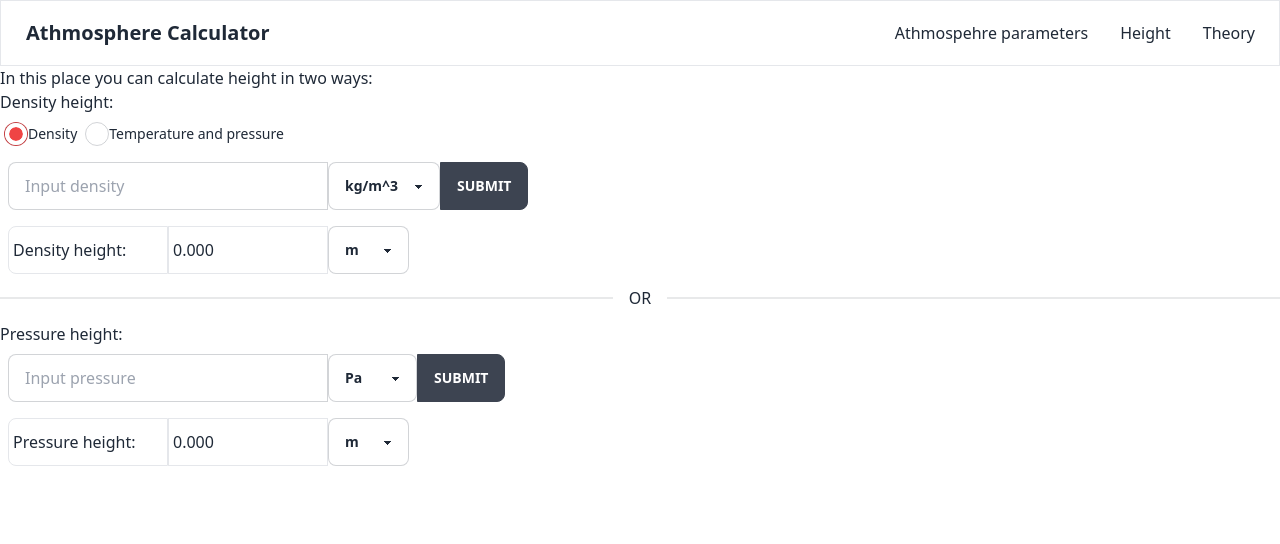
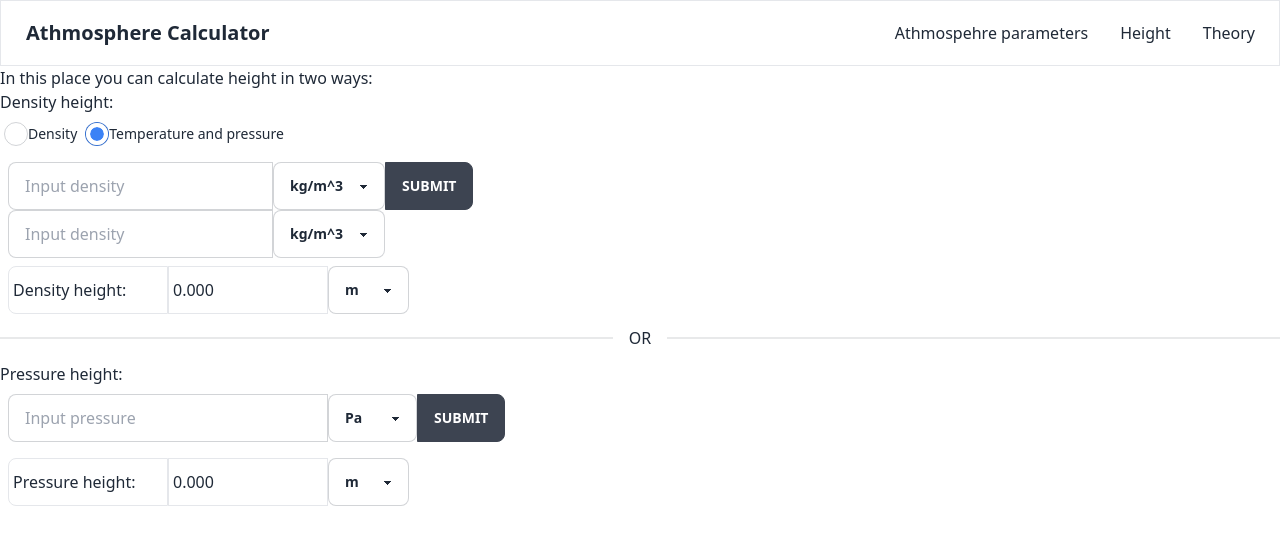
Before and after one commit to LukaszOgrodnik/atmosferaFullApp, a React (Create React App) app in the folder react_app/: page /height in a window 1280 px wide. Both pictures are taken after a click on the radio button 97 px from the left and 134 px from the top of the page. Shown: the top 544 px of the page. Built offline with nearby package versions, Linux system fonts and the light colour scheme.

Commit message:
feat(RadioButtons): add state to radio buttons.

```diff
--- /dev/null
+++ b/react_app/src/components/DoubleInput.js
@@ -0,0 +1,39 @@
+import { useState } from "react";
+import SelectUnit from "./SelectUnit";
+
+const DoubleInput = ({ onSubmit, units, unitType, sendUnit }) => {
+  const [inputHeight, setInputHeight] = useState();
+  const placeholderValue = `Input ${unitType}`;
+  return (
+    <div className="input-group m-2">
+      <div className="control-form">
+        <div className="input-group ">
+          <input
+            type="text"
+            value={inputHeight}
+            placeholder={placeholderValue}
+            onChange={(e) => setInputHeight(e.target.value)}
+            className="input input-bordered w-full max-w-xs"
+          />
+          <SelectUnit unitType={unitType} options={units} sendUnit={sendUnit} />
+        </div>
+        <div className="input-group">
+          <input
+            type="text"
+            value={inputHeight}
+            placeholder={placeholderValue}
+            onChange={(e) => setInputHeight(e.target.value)}
+            className="input input-bordered w-full max-w-xs"
+          />
+          <SelectUnit unitType={unitType} options={units} sendUnit={sendUnit} />
+        </div>
+      </div>
+      <button className="btn" onClick={() => onSubmit(inputHeight, unitType)}>
+        {" "}
+        Submit
+      </button>
+    </div>
+  );
+};
+
+export default DoubleInput;
--- a/react_app/src/components/HeightCalculator.js
+++ b/react_app/src/components/HeightCalculator.js
@@ -1,7 +1,9 @@
 import { useState } from "react";
 import axios from "axios";
+import RadioButtons from "./RadioButtons";
 import InputHeightField from "./InputHeightField";
 import Outputs from "./Outputs";
+import DoubleInput from "./DoubleInput";
 
 const HeightCalculator = () => {
   //Prepare list/object of used units and send it to backend or calculate Props (to decide).
@@ -22,27 +24,27 @@ const HeightCalculator = () => {
   }
 
   const calculateHeight = async (value, type) => {
-    if (type === 'pressure') {
-      const units = unitStatePressure
-      console.log({type, value, units} )
+    if (type === "pressure") {
+      const units = unitStatePressure;
+      console.log({ type, value, units });
       let response = await axios.post("http://127.0.0.1:8000/height/", {
         type,
         value,
-        units
+        units,
       });
       console.log(response.data);
-      setValueStatePressure(response.data)
+      setValueStatePressure(response.data);
     }
-    if (type === 'density') {
-      const units = unitStateDensity
-      console.log({type, value, units} )
+    if (type === "density") {
+      const units = unitStateDensity;
+      console.log({ type, value, units });
       let response = await axios.post("http://127.0.0.1:8000/height/", {
         type,
         value,
-        units
+        units,
       });
       console.log(response.data);
-      setValueStateDensity(response.data)
+      setValueStateDensity(response.data);
     }
   };
 
@@ -82,43 +84,37 @@ const HeightCalculator = () => {
 
   //handling radio button changes
   const [radioButtons, setRadioButtons] = useState({
-    density: true,
-    temperature_pressure: false,
+    radio1: true,
+    radio2: false,
   });
+
   return (
     <div>
       <p>In this place you can calculate height in two ways:</p>
       <h3>Density height:</h3>
 
-      <div className="flex flex-row">
-        <div className="label">
-          <input
-            type="radio"
-            name="radio-6"
-            className="radio checked:bg-red-500"
-            checked={radioButtons.density}
-            //onChange = {setRadioButtons(() => ({density:true,temperature_pressure:false}))}
+      <RadioButtons
+        radioButtons={radioButtons}
+        setRadioButtons={setRadioButtons}
       />
-          <span className="label-text">Density</span>
-        </div>
-        <div className="label">
-          <input
-            type="radio"
-            name="radio-6"
-            className="radio checked:bg-blue-500"
-            checked={radioButtons.temperature_pressure}
-            //onChange = {setRadioButtons(() => ({density:false,temperature_pressure:true}))}
-          />
-          <span className="label-text">Temperature and pressure </span>
-        </div>
-      </div>
 
+      {radioButtons.radio1 && (
         <InputHeightField
           units={densityUnits}
           unitType={"density"}
           onSubmit={calculateHeight}
           sendUnit={sendUnit}
         />
+      )}
+      {radioButtons.radio2 && (
+        <DoubleInput
+          units={densityUnits}
+          unitType={"density"}
+          onSubmit={calculateHeight}
+          sendUnit={sendUnit}
+        />
+      )}
+
       <Outputs
         outputs={densityHeight}
         outputValues={valueStateDensity}
--- /dev/null
+++ b/react_app/src/components/RadioButtons.js
@@ -0,0 +1,36 @@
+const RadioButtons = ({ radioButtons, setRadioButtons }) => {
+  const handleChange = (e) => {
+    if (e.target.name === "radio1") {
+      setRadioButtons({ radio1: true, radio2: false });
+    }
+    if (e.target.name === "radio2") {
+      setRadioButtons({ radio1: false, radio2: true });
+    }
+  };
+  return (
+    <div className="flex flex-row">
+      <div className="label">
+        <input
+          type="radio"
+          name="radio1"
+          className="radio checked:bg-red-500"
+          checked={radioButtons.radio1 === true}
+          onChange={handleChange}
+        />
+        <span className="label-text">Density</span>
+      </div>
+      <div className="label">
+        <input
+          type="radio"
+          name="radio2"
+          className="radio checked:bg-blue-500"
+          checked={radioButtons.radio2 === true}
+          onChange={handleChange}
+        />
+        <span className="label-text">Temperature and pressure </span>
+      </div>
+    </div>
+  );
+};
+
+export default RadioButtons;
```
Lines whose indentation alone changed are shown as unchanged.
